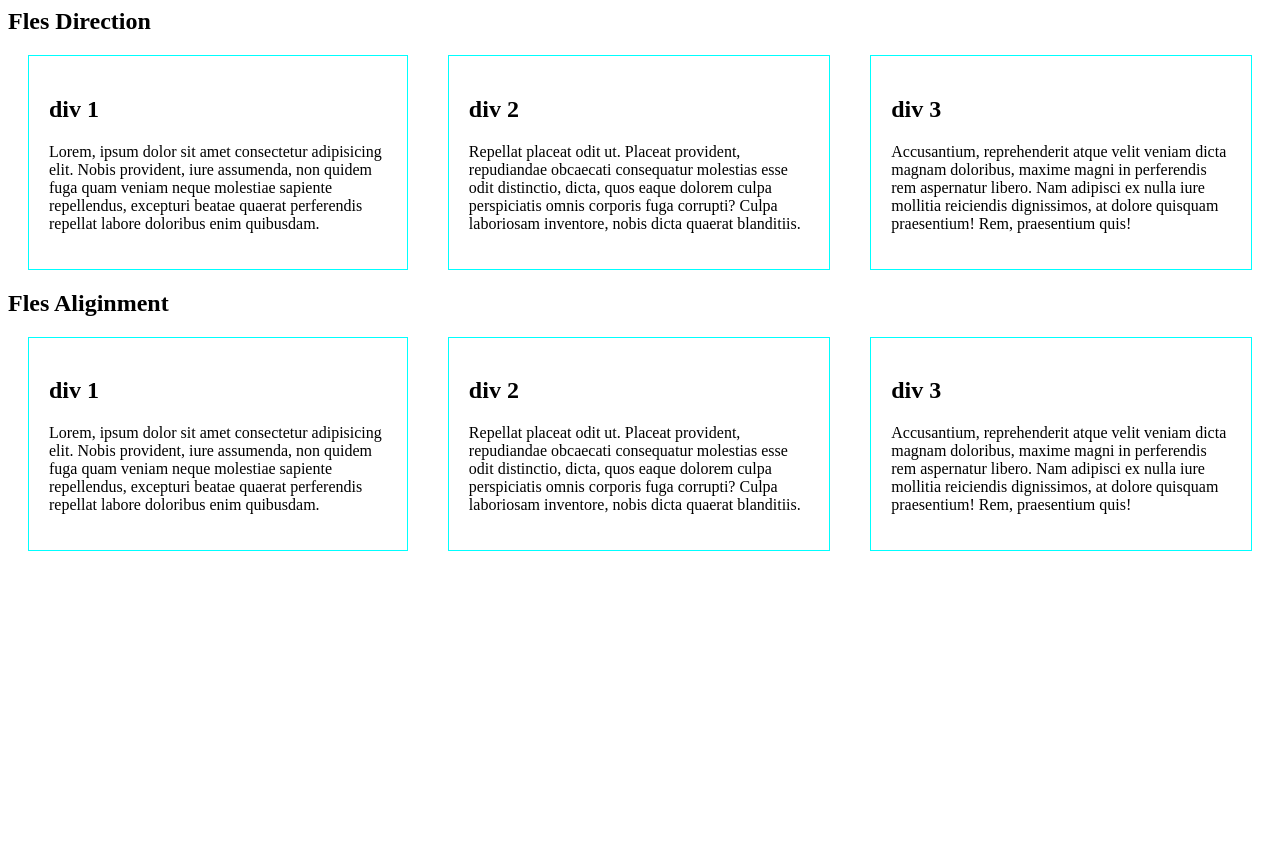
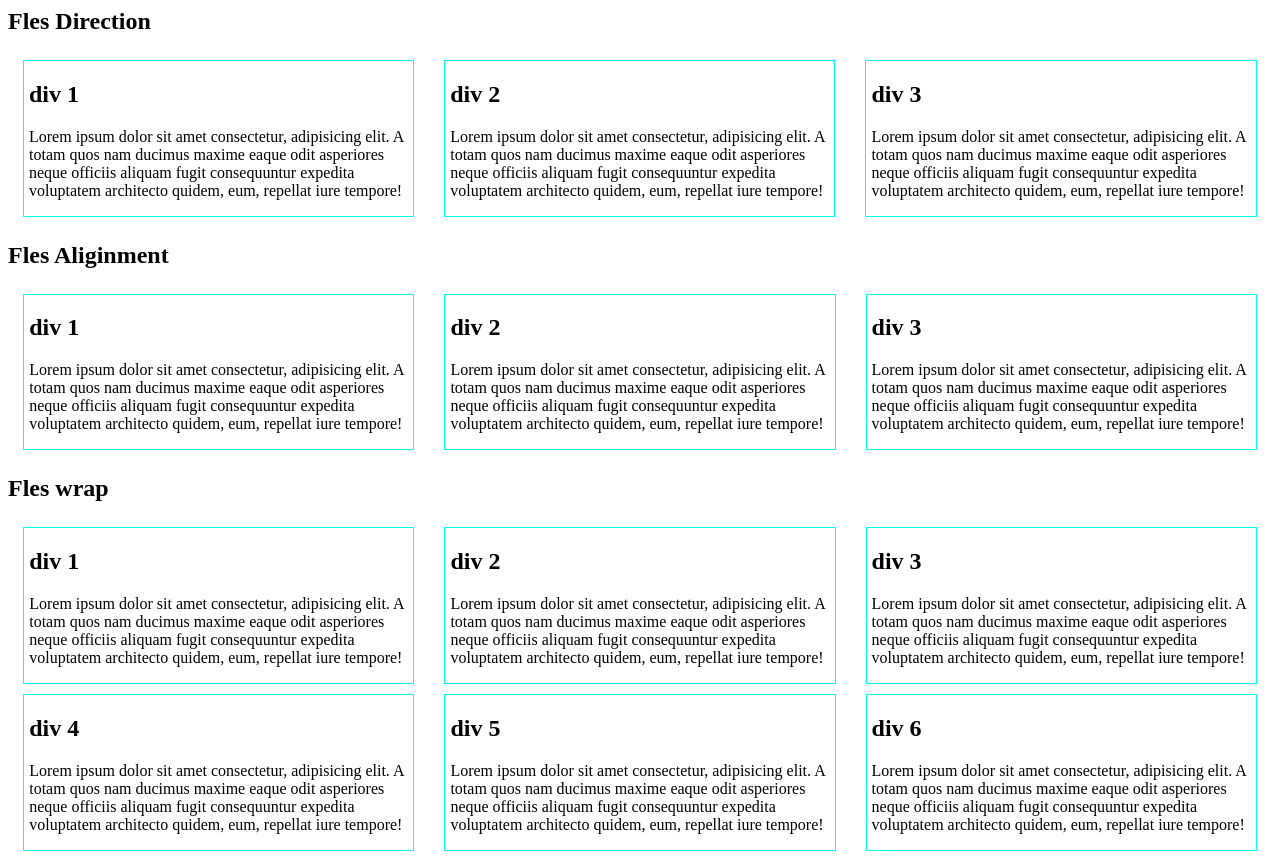
Before and after one commit to t-prince-king/TTA-Advanced-CSS, a plain HTML site: page CSS types/index.html in a window 1280 px wide. Before the commit the page ends 800 px from the top, so only its background shows below. Drawn offline with Linux system fonts and the light colour scheme.

Commit message:
finshed modifid of lign

```diff
--- a/CSS types/index.html
+++ b/CSS types/index.html
@@ -14,30 +14,31 @@
             <div class="content">
                 <h2>div 1</h2>
 
-                <p>Lorem, ipsum dolor sit amet consectetur adipisicing elit.
-                    Nobis provident, iure assumenda, non quidem fuga quam veniam
-                     neque molestiae sapiente repellendus, excepturi beatae quaerat
-                     perferendis repellat labore doloribus enim quibusdam.
+                <p>Lorem ipsum dolor sit amet consectetur,
+                    adipisicing elit. A totam quos nam ducimus maxime
+                     eaque odit asperiores neque officiis aliquam fugit
+                     consequuntur expedita
+                    voluptatem architecto quidem, eum, repellat iure tempore!
                 </p>
             </div>
             <div class="content">
 
                 <h2>div 2</h2>
-                <p>Repellat placeat odit ut. Placeat provident,
-                    repudiandae obcaecati consequatur molestias esse
-                    odit distinctio, dicta, quos eaque dolorem culpa perspiciatis
-                    omnis corporis fuga corrupti? Culpa laboriosam inventore, nobis
-                    dicta quaerat blanditiis.
+                <p>Lorem ipsum dolor sit amet consectetur,
+                    adipisicing elit. A totam quos nam ducimus maxime
+                     eaque odit asperiores neque officiis aliquam fugit
+                     consequuntur expedita
+                    voluptatem architecto quidem, eum, repellat iure tempore!
                 </p>
             </div>
             <div class="content">
 
                 <h2>div 3</h2>
-                <p>Accusantium, reprehenderit atque velit veniam dicta
-                     magnam doloribus, maxime magni in perferendis rem
-                     aspernatur libero. Nam adipisci ex nulla iure mollitia
-                      reiciendis dignissimos, at dolore quisquam praesentium! Rem,
-                      praesentium quis!
+                <p>Lorem ipsum dolor sit amet consectetur,
+                    adipisicing elit. A totam quos nam ducimus maxime
+                     eaque odit asperiores neque officiis aliquam fugit
+                     consequuntur expedita
+                    voluptatem architecto quidem, eum, repellat iure tempore!
                 </p>
             </div>
         </div>
@@ -49,34 +50,105 @@
             <div class="content">
                 <h2>div 1</h2>
 
-                <p>Lorem, ipsum dolor sit amet consectetur adipisicing elit.
-                    Nobis provident, iure assumenda, non quidem fuga quam veniam
-                     neque molestiae sapiente repellendus, excepturi beatae quaerat
-                     perferendis repellat labore doloribus enim quibusdam.
+                <p>Lorem ipsum dolor sit amet consectetur,
+                    adipisicing elit. A totam quos nam ducimus maxime
+                     eaque odit asperiores neque officiis aliquam fugit
+                     consequuntur expedita
+                    voluptatem architecto quidem, eum, repellat iure tempore!
                 </p>
             </div>
             <div class="content">
 
                 <h2>div 2</h2>
-                <p>Repellat placeat odit ut. Placeat provident,
-                    repudiandae obcaecati consequatur molestias esse
-                    odit distinctio, dicta, quos eaque dolorem culpa perspiciatis
-                    omnis corporis fuga corrupti? Culpa laboriosam inventore, nobis
-                    dicta quaerat blanditiis.
+                <p>Lorem ipsum dolor sit amet consectetur,
+                    adipisicing elit. A totam quos nam ducimus maxime
+                     eaque odit asperiores neque officiis aliquam fugit
+                     consequuntur expedita
+                    voluptatem architecto quidem, eum, repellat iure tempore!
                 </p>
             </div>
             <div class="content">
 
                 <h2>div 3</h2>
-                <p>Accusantium, reprehenderit atque velit veniam dicta
-                     magnam doloribus, maxime magni in perferendis rem
-                     aspernatur libero. Nam adipisci ex nulla iure mollitia
-                      reiciendis dignissimos, at dolore quisquam praesentium! Rem,
-                      praesentium quis!
+                <p>Lorem ipsum dolor sit amet consectetur,
+                    adipisicing elit. A totam quos nam ducimus maxime
+                     eaque odit asperiores neque officiis aliquam fugit
+                     consequuntur expedita
+                    voluptatem architecto quidem, eum, repellat iure tempore!
                 </p>
             </div>
         </div>
     </section>
 
+
+</section>
+<section id="se2">
+    <h1>Fles wrap</h1>
+
+    <div class="container-2">
+        <div class="content">
+            <h2>div 1</h2>
+
+            <p>Lorem ipsum dolor sit amet consectetur,
+                adipisicing elit. A totam quos nam ducimus maxime
+                 eaque odit asperiores neque officiis aliquam fugit
+                 consequuntur expedita
+                voluptatem architecto quidem, eum, repellat iure tempore!
+            </p>
+        </div>
+        <div class="content">
+
+            <h2>div 2</h2>
+            <p>Lorem ipsum dolor sit amet consectetur,
+                adipisicing elit. A totam quos nam ducimus maxime
+                 eaque odit asperiores neque officiis aliquam fugit
+                 consequuntur expedita
+                voluptatem architecto quidem, eum, repellat iure tempore!
+            </p>
+        </div>
+        <div class="content">
+
+            <h2>div 3</h2>
+            <p>Lorem ipsum dolor sit amet consectetur,
+                adipisicing elit. A totam quos nam ducimus maxime
+                 eaque odit asperiores neque officiis aliquam fugit
+                 consequuntur expedita
+                voluptatem architecto quidem, eum, repellat iure tempore!
+            </p>
+        </div>
+    </div>
+    <div class="container-2">
+        <div class="content">
+            <h2>div 4</h2>
+
+            <p>Lorem ipsum dolor sit amet consectetur,
+                adipisicing elit. A totam quos nam ducimus maxime
+                 eaque odit asperiores neque officiis aliquam fugit
+                 consequuntur expedita
+                voluptatem architecto quidem, eum, repellat iure tempore!
+            </p>
+        </div>
+        <div class="content">
+
+            <h2>div 5</h2>
+            <p>Lorem ipsum dolor sit amet consectetur,
+                adipisicing elit. A totam quos nam ducimus maxime
+                 eaque odit asperiores neque officiis aliquam fugit
+                 consequuntur expedita
+                voluptatem architecto quidem, eum, repellat iure tempore!
+            </p>
+        </div>
+        <div class="content">
+
+            <h2>div 6</h2>
+            <p>Lorem ipsum dolor sit amet consectetur,
+                adipisicing elit. A totam quos nam ducimus maxime
+                 eaque odit asperiores neque officiis aliquam fugit
+                 consequuntur expedita
+                voluptatem architecto quidem, eum, repellat iure tempore!
+            </p>
+        </div>
+    </div>
+</sectio>
 </body>
 </html>
--- a/CSS types/style.css
+++ b/CSS types/style.css
@@ -3,7 +3,7 @@
 /* flex-direction: */
 /* flex-direction: column;  makes divs go in aline of up to */
 /* flex-direction: column-reverse;can reverse divs */
-flex-direction: row;
+
 }
 
 .container-2{
@@ -12,8 +12,15 @@ flex-direction: row;
    align-items:center;
    /* height: 100vh; */
 }
+
+.container-3{
+    display: flex;
+    justify-content: center;
+    align-items:center
+}
 .content{
+    width: 30%;
     border: 1px solid aqua;
-    margin: 0px 20px ;
-    padding: 20px;
+    margin: 5px 15px ;
+    padding: 0px 5px;
 }
```
